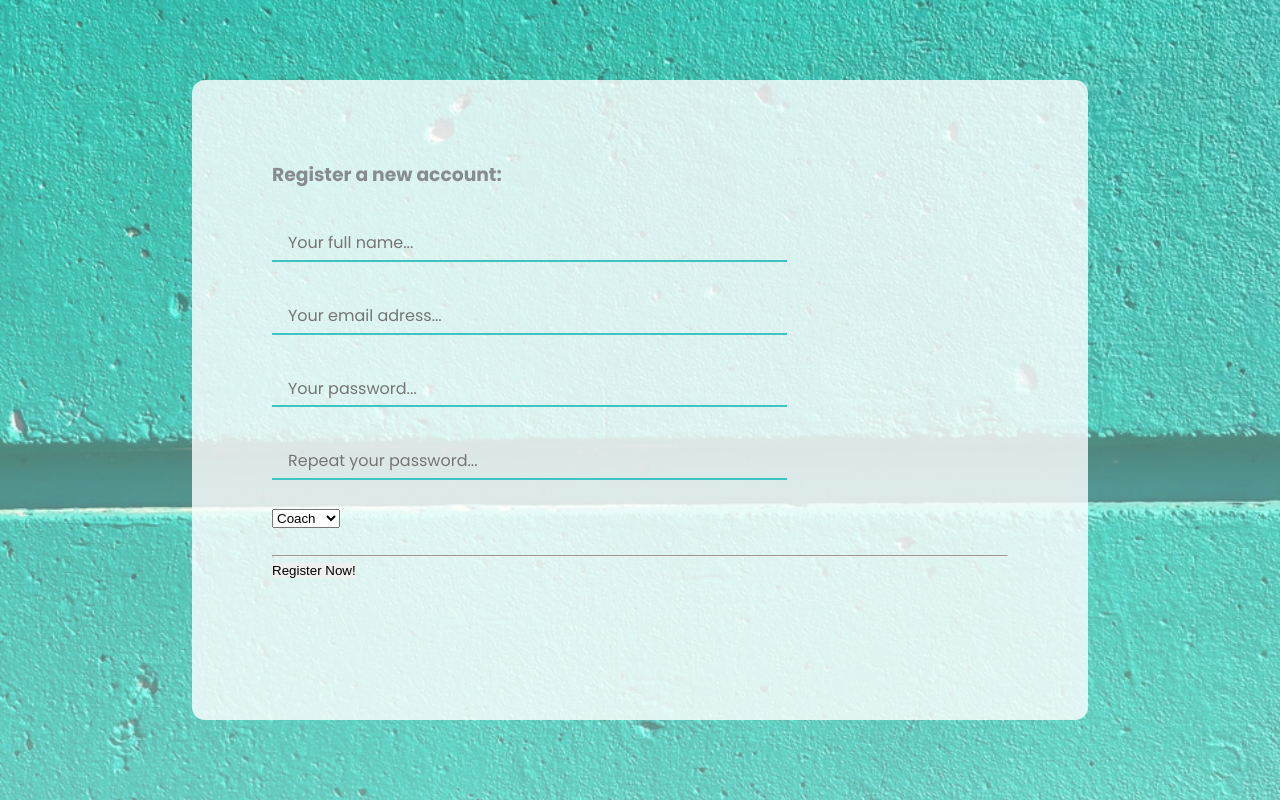
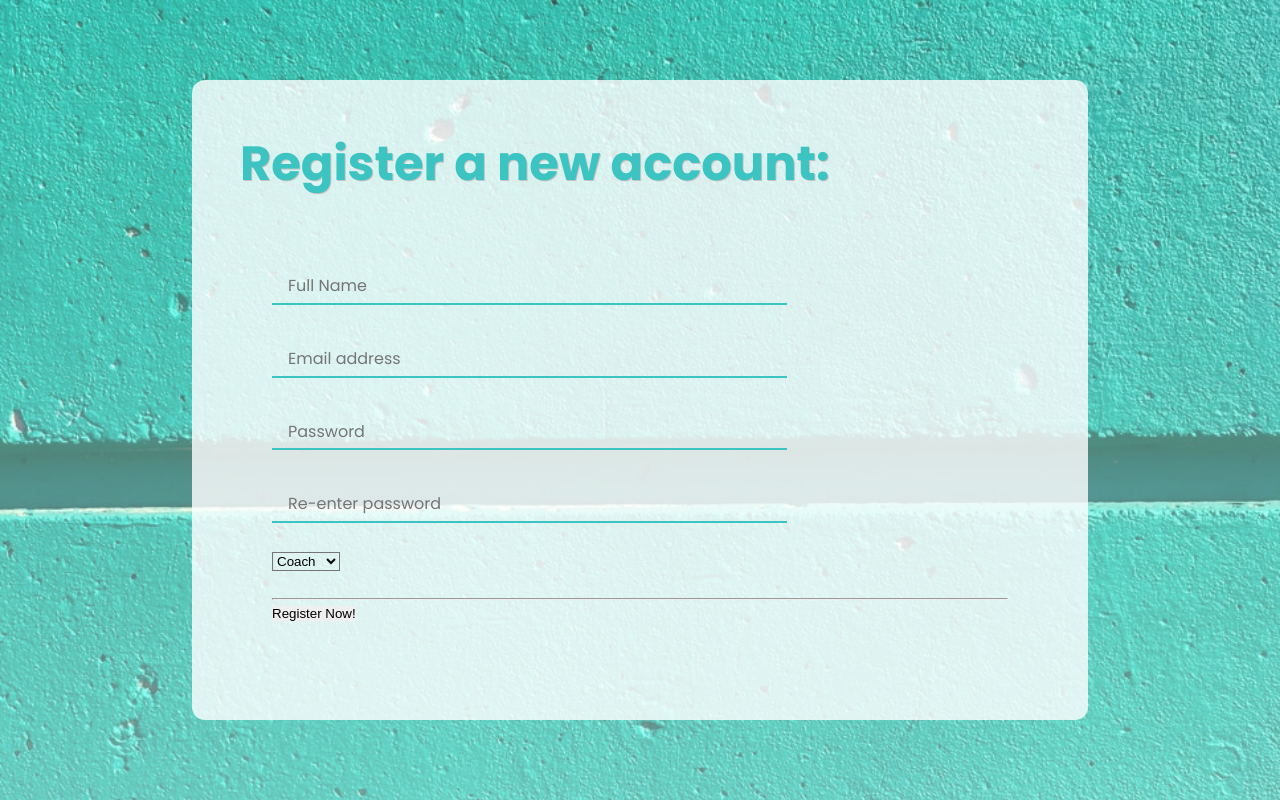
Before and after one commit to grb-ds/mvc, a PHP site: page /View/register_profile.php in a window 1280 px wide. Run offline with PHP 8.4, Linux system fonts and the light colour scheme.

Commit message:
WIP - styling register page

```diff
--- a/View/register_profile.php
+++ b/View/register_profile.php
@@ -16,16 +16,17 @@
 
 <div class="signin-container">
     <div class="signin-form">
+        <h1>Register a new account:</h1>
         <form action="" method="POST">
-            <h3>Register a new account:</h3>
+
             </select><br>
-            <input type="text" name="userName" placeholder="Your full name...">
+            <input type="text" name="userName" placeholder="Full Name">
             <br><br>
-            <input type="text" name="email" placeholder="Your email adress...">
+            <input type="text" name="email" placeholder="Email address">
             <br><br>
-            <input type="password" name="password" placeholder="Your password...">
+            <input type="password" name="password" placeholder="Password">
             <br><br>
-            <input type="password" name="repeatPassword" placeholder="Repeat your password...">
+            <input type="password" name="repeatPassword" placeholder="Re-enter password">
             <br><br>
             <select name="userRole" id="userRole">
                 <option value="1">Coach</option>
--- a/style/style.css
+++ b/style/style.css
@@ -16,6 +16,10 @@ a {
 }
 
 input:-internal-autofill-selected {
+  background-color: transparent;
+}
+
+input, textarea, select {
   background-color: transparent;
 }
 
@@ -448,10 +452,6 @@ a span#register-new-account:hover {
   height: 80vh;
 }
 
-.challenge-add input, .challenge-add textarea, .challenge-add select {
-  background-color: transparent;
-}
-
 .challenge-add input:focus, .challenge-add textarea:focus, .challenge-add select:focus {
   background-color: transparent;
   outline: none;
```
Also changed, not shown: 1 other file.
